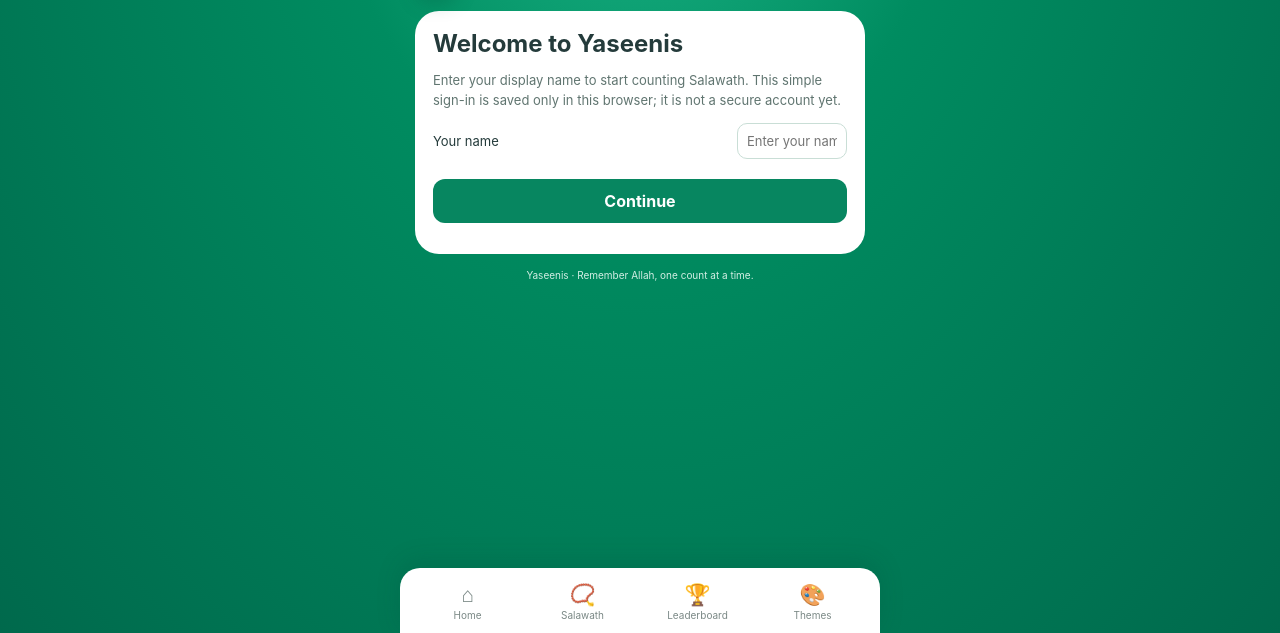
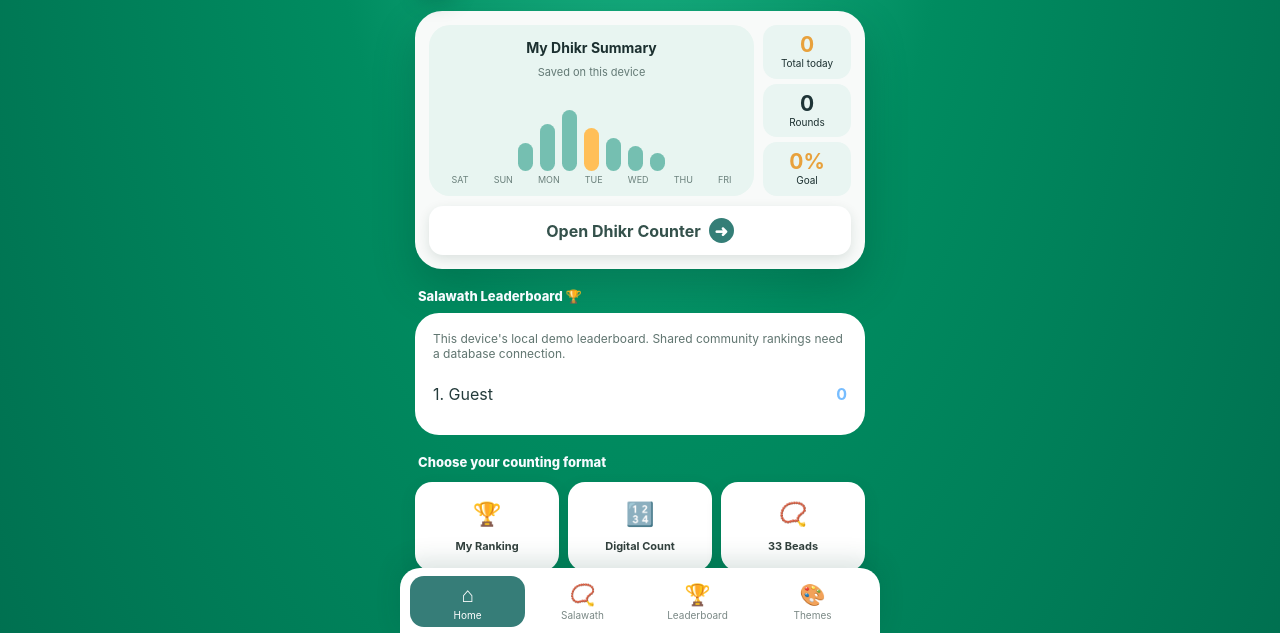
Before and after one commit to yaseeninoor/-yaseenis-dhikr-counter, a plain HTML site: page index.html in a window 1280 px wide. Shown: the part 165-798 px from the top of the page. Drawn offline with Linux system fonts and the light colour scheme.

Commit message:
Fix homepage by removing temporary login gate so counter opens directly

```diff
--- a/index.html
+++ b/index.html
@@ -16,10 +16,9 @@
 <main class="app">
 <header class="brand"><h1>Tasbih</h1><p>Daily Salawath · Count together in remembrance</p></header>
 <div class="topline"><div class="welcome"><div class="logo">📿</div><div><strong>Assalamu Alaikum!</strong><small>Welcome to Yaseenis</small></div></div><button class="iconbtn" id="themequick" aria-label="Change theme">🎨</button></div>
-<section id="login" class="screen"><div class="settingscard"><h2>Welcome to Yaseenis</h2><p>Enter your display name to start counting Salawath. This simple sign-in is saved only in this browser; it is not a secure account yet.</p><div class="field"><label for="username">Your name</label><input id="username" maxlength="50" placeholder="Enter your name"></div><button class="primarybtn" id="signin">Continue</button><p id="loginstatus" aria-live="polite"></p></div></section>
 <section id="home" class="screen active">
 <div class="dashboard"><div class="summary"><div class="week"><h3>My Dhikr Summary</h3><small>Saved on this device</small><div class="bars"><i style="height:28px"></i><i style="height:47px"></i><i style="height:61px"></i><i style="height:43px"></i><i style="height:33px"></i><i style="height:25px"></i><i style="height:18px"></i></div><div class="days"><span>SAT</span><span>SUN</span><span>MON</span><span>TUE</span><span>WED</span><span>THU</span><span>FRI</span></div></div><div class="rank"><div><b id="homecount">0</b>Total today</div><div><b id="homecycles">0</b>Rounds</div><div><b id="homegoal">0%</b>Goal</div></div></div><button class="go" data-screen="counter">Open Dhikr Counter <span>➜</span></button></div>
-<div class="sectiontitle">Salawath Leaderboard 🏆</div><div class="historycard" style="margin-top:8px"><p style="margin:0 0 10px;font-size:12px;color:#607570">This device's local demo leaderboard. Shared community rankings need a database connection.</p><div id="leaderrows"></div></div><div class="sectiontitle">Choose your counting format</div><div class="tiles"><button class="tile" data-screen="login"><span class="emoji">👤</span><b>Sign in</b></button><button class="tile" data-screen="history"><span class="emoji">🏆</span><b>My Ranking</b></button><button class="tile" data-format="digital" data-screen="counter"><span class="emoji">🔢</span><b>Digital Count</b></button><button class="tile" data-format="33" data-screen="counter"><span class="emoji">📿</span><b>33 Beads</b></button><button class="tile" data-format="99" data-screen="counter"><span class="emoji">🟢</span><b>99 Beads</b></button><button class="tile" data-format="round" data-screen="counter"><span class="emoji">🔁</span><b>Round Counter</b></button><button class="tile" data-format="target" data-screen="counter"><span class="emoji">🎯</span><b>Target Counter</b></button><button class="tile" data-screen="settings"><span class="emoji">🎨</span><b>Themes & Settings</b></button></div>
+<div class="sectiontitle">Salawath Leaderboard 🏆</div><div class="historycard" style="margin-top:8px"><p style="margin:0 0 10px;font-size:12px;color:#607570">This device's local demo leaderboard. Shared community rankings need a database connection.</p><div id="leaderrows"></div></div><div class="sectiontitle">Choose your counting format</div><div class="tiles"><button class="tile" data-screen="history"><span class="emoji">🏆</span><b>My Ranking</b></button><button class="tile" data-format="digital" data-screen="counter"><span class="emoji">🔢</span><b>Digital Count</b></button><button class="tile" data-format="33" data-screen="counter"><span class="emoji">📿</span><b>33 Beads</b></button><button class="tile" data-format="99" data-screen="counter"><span class="emoji">🟢</span><b>99 Beads</b></button><button class="tile" data-format="round" data-screen="counter"><span class="emoji">🔁</span><b>Round Counter</b></button><button class="tile" data-format="target" data-screen="counter"><span class="emoji">🎯</span><b>Target Counter</b></button><button class="tile" data-screen="settings"><span class="emoji">🎨</span><b>Themes & Settings</b></button></div>
 <div class="prayer"><h3>Daily Remembrance</h3><p>A peaceful moment, one count at a time</p><div class="times"><div>🌅<strong>Fajr</strong></div><div>☀️<strong>Dhuhr</strong></div><div>🌤️<strong>Asr</strong></div><div>🌙<strong>Maghrib</strong></div><div>🌙<strong>Isha</strong></div></div></div>
 </section>
 <section id="counter" class="screen"><div class="countercard">
@@ -49,7 +48,5 @@
 function getProfile(){return localStorage.getItem('yaseenis-profile-name')||''}
 function renderLeaderboard(){const name=getProfile()||'Guest';const total=Number(localStorage.getItem(countKey('Salawath Mubarak'))||0);const rows=[{name:name,count:total}].sort((a,b)=>b.count-a.count);$('leaderrows').innerHTML=rows.map((x,i)=>'<div class="historyrow"><span>'+(i+1)+'. '+escapeHtml(x.name)+'</span><strong style="color:#77bdff">'+x.count.toLocaleString()+'</strong></div>').join('')}
 function escapeHtml(s){return String(s).replace(/[&<>"']/g,ch=>({'&':'&amp;','<':'&lt;','>':'&gt;','"':'&quot;',"'":'&#39;'}[ch]))}
-$('signin').onclick=()=>{const n=$('username').value.trim();if(!n){$('loginstatus').textContent='Please enter your display name.';return}localStorage.setItem('yaseenis-profile-name',n);$('loginstatus').textContent='Welcome, '+n+'!';renderLeaderboard();showScreen('home')};
-$('username').value=getProfile();
-setTheme(theme);setFormat(format);render();renderLeaderboard();if(!getProfile())showScreen('login');
+setTheme(theme);setFormat(format);render();renderLeaderboard();
 </script></body></html>
```
